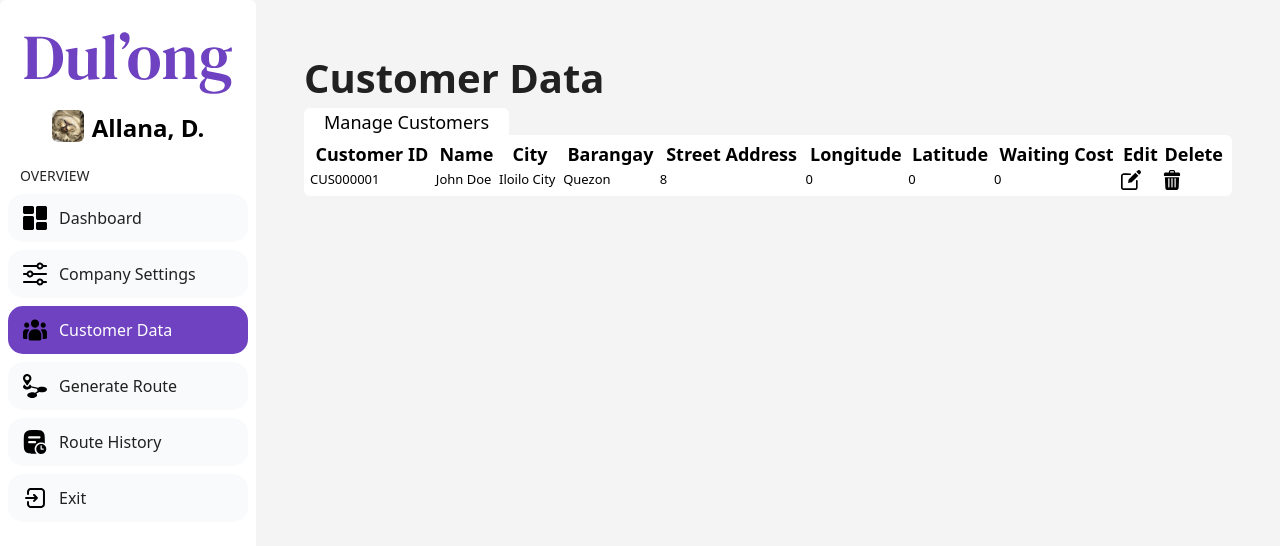
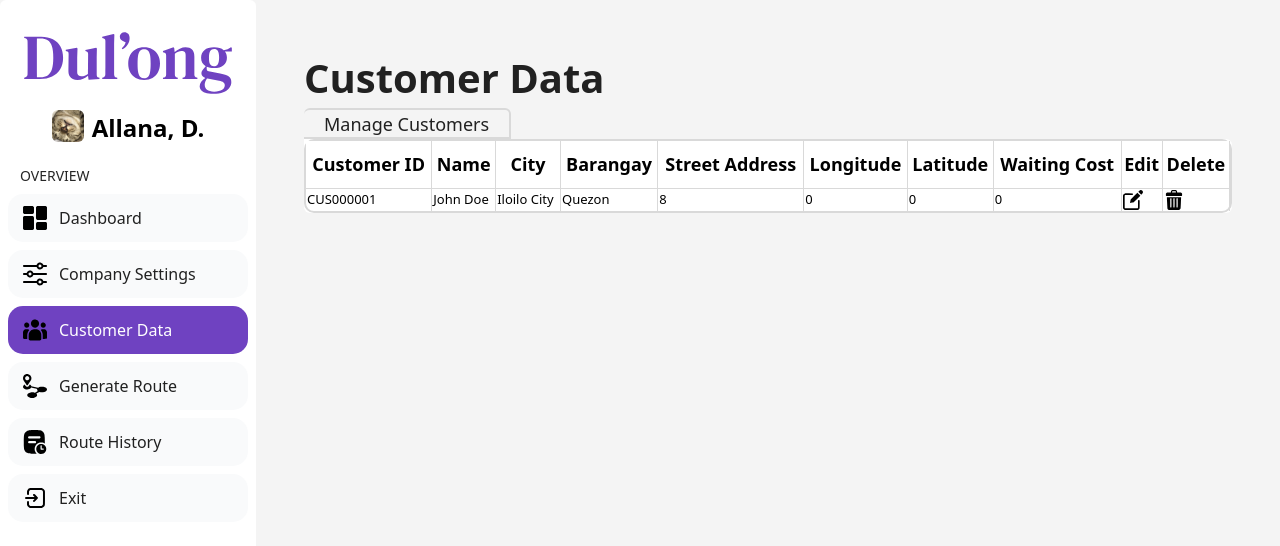
Before and after one commit to D-D-M-Y/dul-ong-administrative-frontend, a Next.js app: page /customer-data in a window 1280 px wide. Shown: the top 546 px of the page. Built offline with nearby package versions, Linux system fonts and the light colour scheme.

Commit message:
fixed border css for tabs

```diff
--- a/src/app/ui/global.css
+++ b/src/app/ui/global.css
@@ -124,14 +124,29 @@ h3 {                   /*header for cards*/
 
 /* company settings */
 
+.customborder-active {
+  width: fit-content;
+  height: 100%;
+  position: relative;
+  background-color: white;
+  border-width: 2px;
+  border-color: white;
+  border-radius: 6px 6px 0 0;
+  color: #6F42C1;
+  z-index: 1;
+}
+
 .customborder-link {
   width: fit-content;
   height: 100%;
   position: relative;
-  background-color: white;
-  overflow: hidden;
-  border-color: white;
+  background-color: #F4F4F4;
+  border-width: 2px;
+  border-left: 2px;
+  border-color: #D9D9D9;
   border-radius: 6px 6px 0 0;
+  color: #212121;
+  z-index: 0;
 }
 
 .customborder-body {
@@ -139,19 +154,17 @@ h3 {                   /*header for cards*/
   height:             100%;
   position:           relative;
   background-color: white;
-  overflow:           hidden;
   border-color:     white;
   border-radius:      0 6px 6px 6px;
 }
 
 .grid{
-  padding:            5px;
-  border:           #D9D9D9;
+  border-width:       2px;
+  border-color:     #D9D9D9;
   border-radius:      10px;
   height:             100%;
   width:              100%;
-  position:           relative;
-  overflow:           hidden;
+  position:           flex;
 }
 
 th {
@@ -159,14 +172,23 @@ th {
   font-size:          large;
   font-weight:        bold;
   background-color: white;
-  border:           #940000;
+  border-color:     #D9D9D9;
+  border-width:       1px;
+  border-top:         1px;
+  border-bottom:      1px;
+  border-left:        1px;
+  padding-top:        10px;
+  padding-bottom:     10px;
 }
 
 
 td {
   font:               var(--pt-sans-font);
   font-size:          small;
-  border:           #D9D9D9;
+  border-color:    #D9D9D9;
+  border-width:       1px;
+  border-bottom:      1px;
+  border-left:        1px;
 }
 
 .icon-cell {
```
